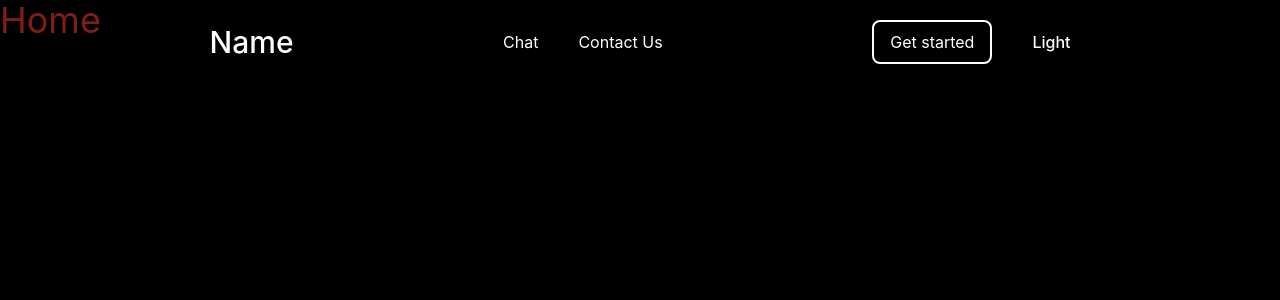
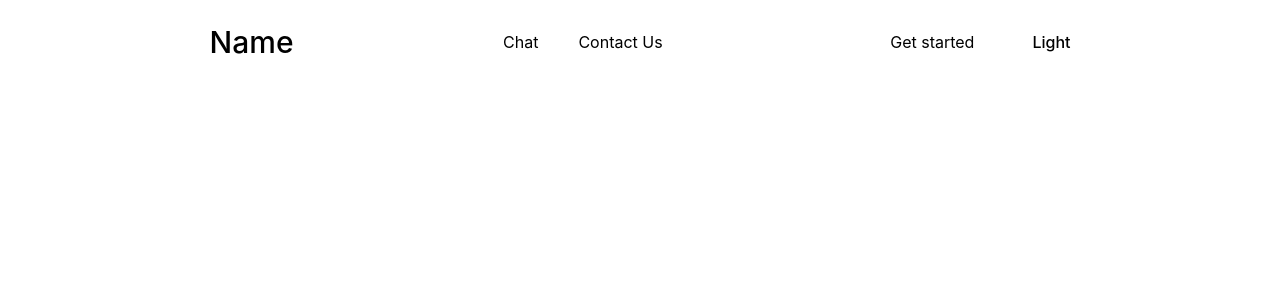
Before and after one commit to Jyoproject/Frontend, a React (Create React App) app: page / in a window 1280 px wide. Shown: the top 300 px of the page. Built offline with nearby package versions, Linux system fonts and the light colour scheme.

Commit message:
google auth integrated

```diff
--- a/package.json
+++ b/package.json
@@ -6,6 +6,7 @@
     "@testing-library/jest-dom": "^5.17.0",
     "@testing-library/react": "^13.4.0",
     "@testing-library/user-event": "^13.5.0",
+    "firebase": "^10.7.1",
     "react": "^18.2.0",
     "react-dom": "^18.2.0",
     "react-scripts": "5.0.1",
--- a/src/App.js
+++ b/src/App.js
@@ -6,9 +6,10 @@ import SignIn from './components/Auth/SignIn';
 import Chat from './components/Chat/Chat';
 
 
+
 function App() {
   return (
-    < >
+    <div className='bg-white dark:bg-black h-screen'>
       <Navbar />
       <div>
         <Routes>
@@ -19,7 +20,7 @@ function App() {
         </Routes>
       </div>
       {/* <Landing /> */}
-    </>
+    </div>
   );
 }
 
--- a/src/components/Auth/SignIn.jsx
+++ b/src/components/Auth/SignIn.jsx
@@ -1,12 +1,28 @@
 // import router from "next/router"
+import React, { useEffect, useState } from "react";
+// import { signIn } from "next-auth/react"
+import {signInWithPopup} from "firebase/auth";
+import {auth,provider} from "../../firebase";
 
-// import { signIn } from "next-auth/react"
+import { Link } from 'react-router-dom';
 
 const Signin = () => {
 
 	// const handleSignIn = () => {
 	// 	signIn('google', {callbackUrl: '/app/dashboard'})
 	// }
+	const [value,setValue] = useState('')
+	const handleClick =()=>{
+		signInWithPopup(auth,provider).then((data)=>{
+		setValue(data.user.email)
+		localStorage.setItem("email",data.user.email)
+		})
+	}
+
+	useEffect(()=>{
+		setValue(localStorage.getItem('email'))
+	})
+
 
 	return (
 		<div className="flex flex-row  w-full bg-[#111111] text-white">
@@ -22,7 +38,9 @@ const Signin = () => {
 			</div>
 			<div className="w-full">
 				<div  className="text-3xl font-medium cursor-pointer absolute top-0 right-0 pt-10 pr-[5vh]">
-					Name
+					<Link to="/">
+						Name
+					</Link>
 				</div>
 				<div className="flex flex-col justify-center gap-8 items-center h-screen">
 					<div className="font-bold text-4xl">
@@ -41,7 +59,7 @@ const Signin = () => {
 						/>
 					</div> */}
 					<div className="flex flex-row items-center gap-2 ">
-						<div  className="bg-white text-black border-2 cursor-pointer w-48 flex flex-row items-center justify-center pt-2 pb-2 rounded-lg">
+						<div onClick={handleClick}  className="bg-white text-black border-2 cursor-pointer w-48 flex flex-row items-center justify-center pt-2 pb-2 rounded-lg">
 							Sign In with Google
 						</div>
 						{/* onClick={() => handleSignIn()} */}
--- a/src/components/Chat/Chat.jsx
+++ b/src/components/Chat/Chat.jsx
@@ -1,12 +1,14 @@
 
-
+import { Link } from 'react-router-dom';
 
 
 const Chat = () => {
 	return (
 		<>
 			<div className="text-white">
-				Chat
+				<Link to='/'>
+					Chat
+				</Link>
 			</div>
 		</>
 	)
--- a/src/components/Landing/Landing.jsx
+++ b/src/components/Landing/Landing.jsx
@@ -3,7 +3,7 @@
 const Home = () => {
 	return (
 		<div>
-			<div className="text-4xl text-red-900">
+			<div className="text-4xl text-white font-bold dark:text-pink-500">
 				Home
 			</div>
 		</div>
--- a/src/components/Navbar/Navbar.jsx
+++ b/src/components/Navbar/Navbar.jsx
@@ -1,12 +1,15 @@
 
-
+import { useContext } from 'react';
 // import { useSession } from 'next-auth/react';
 // import { useEffect, useState } from "react"
 import { Link, useLocation } from 'react-router-dom';
+import { ColorMode, ThemeContext } from '../../modules/ThemeProvider';
 
 
 
 const Navbar = () => {
+	const { colorMode, setColorMode } = useContext(ThemeContext);
+	console.log(colorMode)
 	// const {data: session} = useSession()
 	// const [scroll, setScroll] = useState(false);
 
@@ -25,13 +28,15 @@ const Navbar = () => {
 	const location = useLocation()
 	const signin = location.pathname === '/signin'
 
+	const chat = location.pathname === '/chat'
+
 	return (
 		<>
 
-			{signin ?
+			{signin || chat ?
 				<></>
 			:
-			<div className="flex text-white flex-row  w-full pt-5 justify-evenly fixed  z-20 items-center">
+			<div className="flex text-black dark:text-white flex-row  w-full pt-5 justify-evenly fixed  z-20 items-center">
 				<div className="text-3xl font-medium  cursor-pointer flex items-center "  >
 					<Link to="/">
 						Name
@@ -39,7 +44,7 @@ const Navbar = () => {
 				</div>
 				<div className="md:flex hidden flex-row gap-10   ">
 					<div className="cursor-pointer"  >
-						<Link to="/Chat">
+						<Link to="/chat">
 							Chat
 
 						</Link>
@@ -62,9 +67,11 @@ const Navbar = () => {
 
 								{/* <img src="/images/arrow-right.svg" draggable="false" /> */}
 							</div>
-							<div className='font-medium'>
+							<button className='font-medium' onClick={() => {
+                setColorMode(colorMode === ColorMode.dark ? ColorMode.light : ColorMode.dark)
+                }}>{colorMode === ColorMode.dark ? '' : ''}
 								Light
-							</div>
+							</button>
 
 						</div>
 					{/* // 	:
--- /dev/null
+++ b/src/firebase.js
@@ -0,0 +1,25 @@
+// Import the functions you need from the SDKs you need
+import { initializeApp } from "firebase/app";
+import { getAnalytics } from "firebase/analytics";
+import {getAuth,GoogleAuthProvider} from "firebase/auth";
+// TODO: Add SDKs for Firebase products that you want to use
+// https://firebase.google.com/docs/web/setup#available-libraries
+
+// Your web app's Firebase configuration
+// For Firebase JS SDK v7.20.0 and later, measurementId is optional
+const firebaseConfig = {
+  apiKey: "AIzaSyAdfArRlDxi06OaPizln7OOb4vxSTf1cXs",
+  authDomain: "copilot-for-lawyers.firebaseapp.com",
+  projectId: "copilot-for-lawyers",
+  storageBucket: "copilot-for-lawyers.appspot.com",
+  messagingSenderId: "592228213073",
+  appId: "1:592228213073:web:d86d1cb228466201a47370",
+  measurementId: "G-F05Z96YC5L"
+};
+
+// Initialize Firebase
+const app = initializeApp(firebaseConfig);
+const auth = getAuth(app)
+const provider = new GoogleAuthProvider();
+export {auth,provider};
+const analytics = getAnalytics(app);
--- a/src/index.css
+++ b/src/index.css
@@ -9,7 +9,7 @@ body {
     sans-serif;
   -webkit-font-smoothing: antialiased;
   -moz-osx-font-smoothing: grayscale;
-  background-color: black;
+
 }
 
 code {
--- a/src/index.js
+++ b/src/index.js
@@ -4,12 +4,17 @@ import './index.css';
 import App from './App';
 import reportWebVitals from './reportWebVitals';
 import { BrowserRouter } from 'react-router-dom';
+import { ThemeProvider } from "./modules/ThemeProvider";
 
 const root = ReactDOM.createRoot(document.getElementById('root'));
 root.render(
   <React.StrictMode>
     <BrowserRouter>
+      <ThemeProvider>
       <App />
+
+      </ThemeProvider>
+
     </BrowserRouter>
   </React.StrictMode>
 );
--- /dev/null
+++ b/src/modules/ThemeProvider.jsx
@@ -0,0 +1,45 @@
+import { createContext, useEffect, useMemo, useState } from "react"
+
+export let ColorMode;
+
+(function(ColorMode) {
+  ColorMode["light"] = "light"
+  ColorMode["dark"] = "dark"
+})(ColorMode || (ColorMode = {}))
+
+export const ThemeContext = createContext({
+  colorMode: ColorMode.light,
+  setColorMode: () => {}
+})
+
+export const ThemeProvider = ({ children }) => {
+  const [colorMode, setColorMode] = useState(ColorMode.light)
+  const colorModeKey = "@app/colorMode"
+
+  useEffect(() => {
+    const savedColorMode = localStorage.getItem(colorModeKey)
+    if (savedColorMode) setColorMode(savedColorMode)
+  }, [])
+
+  useEffect(() => {
+    localStorage.setItem(colorModeKey, colorMode)
+    if (!document) return
+    colorMode === ColorMode.dark
+      ? document.documentElement.classList.add(ColorMode.dark)
+      : document.documentElement.classList.remove(ColorMode.dark)
+  }, [colorMode])
+
+  return (
+    <ThemeContext.Provider
+      value={useMemo(
+        () => ({
+          colorMode,
+          setColorMode
+        }),
+        [colorMode]
+      )}
+    >
+      {children}
+    </ThemeContext.Provider>
+  )
+}
--- a/tailwind.config.js
+++ b/tailwind.config.js
@@ -3,6 +3,7 @@ module.exports = {
   content: [
     "./src/**/*.{js,jsx,ts,tsx}",
   ],
+  darkMode: 'class',
   theme: {
     extend: {
       backgroundImage: {
```
Also changed, not shown: 1 other file (tests, documents, lock files or other folders).
